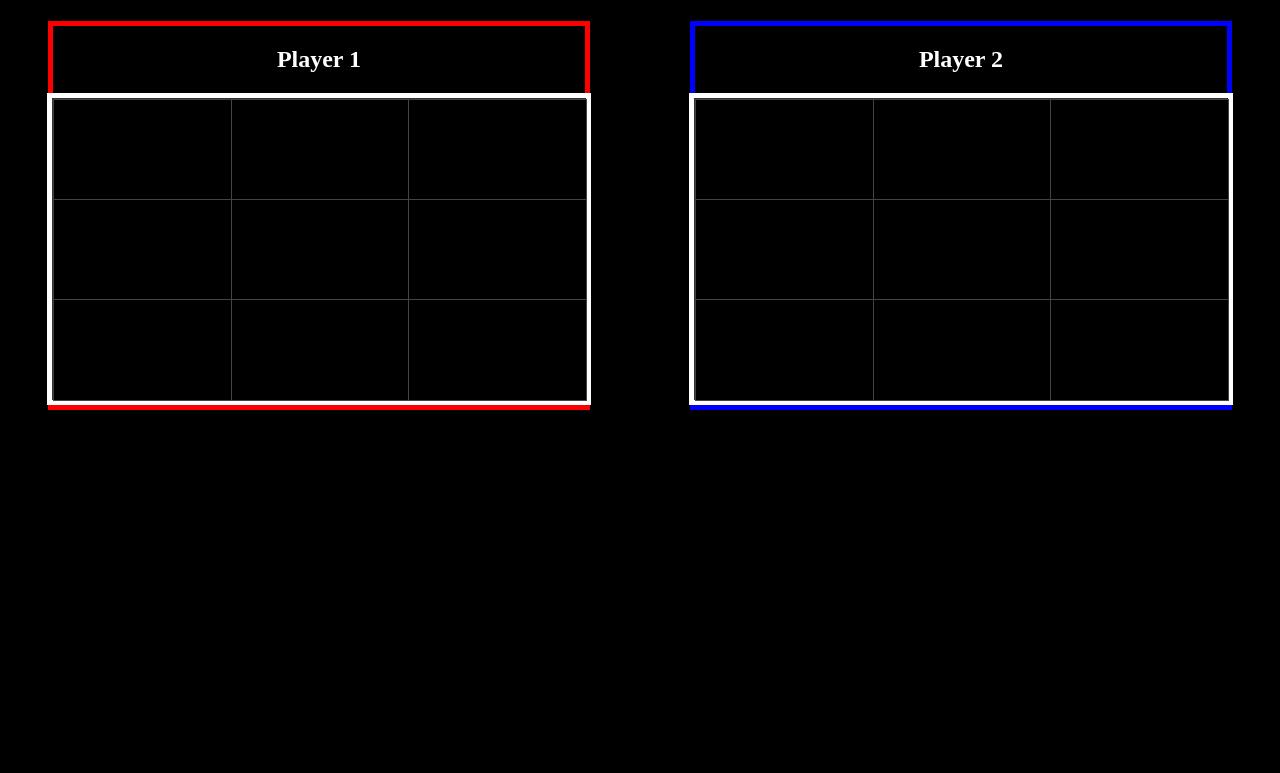
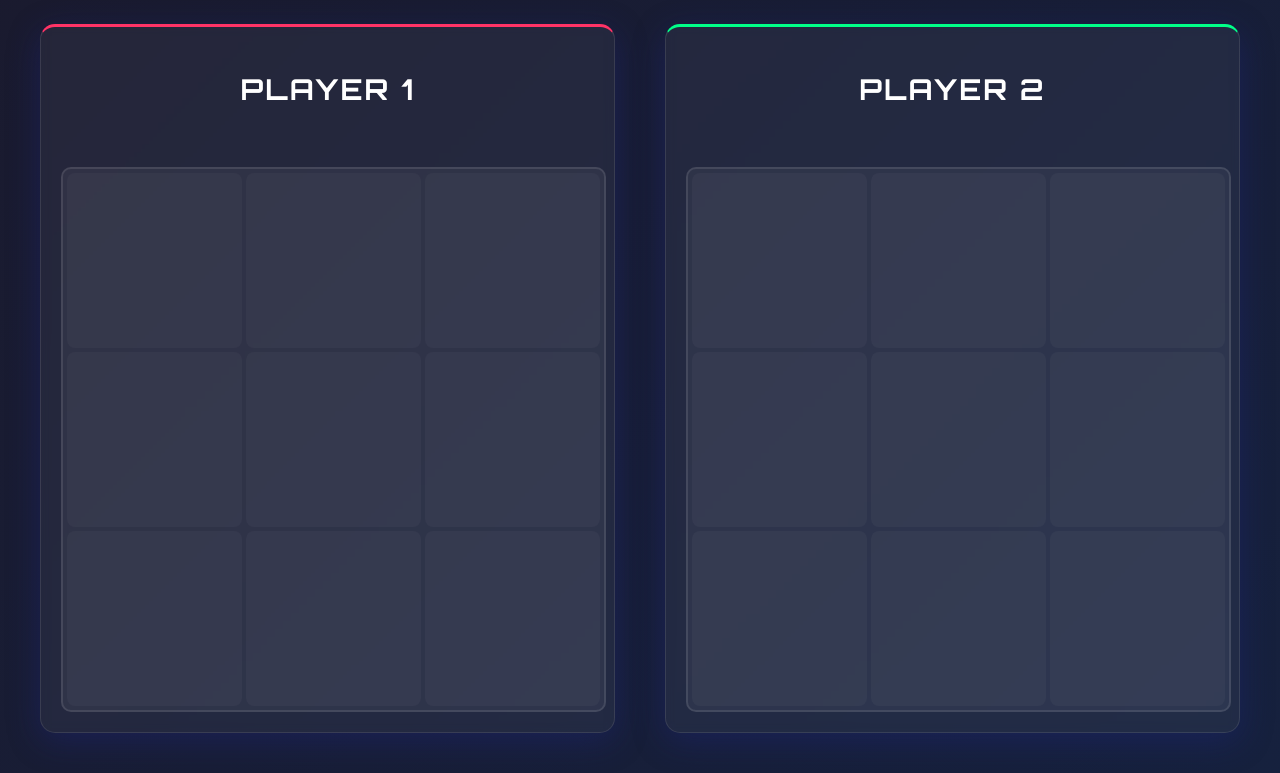
Before and after one commit to burhanuddin20/battleships, a website built with webpack: page src/index.html in a window 1280 px wide. Shown: the part 107-880 px from the top of the page. Before the commit the page ends 800 px from the top, so only its background shows below. Built offline with nearby package versions, Linux system fonts and the light colour scheme.

Commit message:
look nicer

```diff
--- a/src/index.html
+++ b/src/index.html
@@ -4,6 +4,7 @@
     <meta charset="UTF-8" />
     <meta name="viewport" content="width=device-width, initial-scale=1.0" />
     <title>Battleship</title>
+    <link href="https://fonts.googleapis.com/css2?family=Orbitron:wght@400;500;700&display=swap" rel="stylesheet">
   </head>
   <body>
     <div class="title">
--- a/src/styles.css
+++ b/src/styles.css
@@ -1,5 +1,9 @@
 body {
-  background-color: black;
+  background: linear-gradient(135deg, #1a1a2e 0%, #16213e 100%);
+  font-family: 'Orbitron', sans-serif;
+  margin: 0;
+  padding: 20px;
+  min-height: 100vh;
 }
 
 .title {
@@ -7,11 +11,16 @@ body {
   text-align: center;
   justify-content: center;
   align-items: center;
+  margin-bottom: 40px;
 }
 
 h1 {
-  color: white;
-  font-size: 2em;
+  color: #00ff88;
+  font-size: 3.5em;
+  text-transform: uppercase;
+  letter-spacing: 4px;
+  text-shadow: 0 0 10px rgba(0, 255, 136, 0.5);
+  margin: 0;
 }
 
 .container {
@@ -19,65 +28,65 @@ h1 {
   flex-direction: row;
   align-items: center;
   justify-content: space-evenly;
-  min-height: 200px;
-  height: 100%;
-  gap: 100px;
-  margin: 20px;
+  gap: 50px;
+  margin: 20px auto;
+  max-width: 1200px;
+}
+
+.player-1, .player-2 {
+  background: rgba(255, 255, 255, 0.05);
+  border-radius: 15px;
   padding: 20px;
+  width: 45%;
+  backdrop-filter: blur(5px);
+  box-shadow: 0 8px 32px 0 rgba(31, 38, 135, 0.37);
+  border: 1px solid rgba(255, 255, 255, 0.1);
+  transition: transform 0.3s ease;
 }
 
 .player-1 {
-  border: 5px solid red;
-  width: 50%;
-  height: 100%;
-  display: flex;
-  justify-content: center;
-  align-items: center;
-  flex-direction: column;
+  border-top: 3px solid #ff3366;
 }
 
 .player-2 {
-  border: 5px solid blue;
-  width: 50%;
-  height: 100%;
-  display: flex;
-  justify-content: center;
-  align-items: center;
-  flex-direction: column;
+  border-top: 3px solid #00ff88;
 }
 
 .container h2 {
-  color: white;
-  font-size: 1.5em;
+  color: #fff;
+  font-size: 1.8em;
+  margin-bottom: 20px;
+  text-transform: uppercase;
+  letter-spacing: 2px;
 }
 
 .gameboard {
-  border: 5px solid white;
+  border: 2px solid rgba(255, 255, 255, 0.1);
+  border-radius: 10px;
   width: 100%;
-  height: 300px; /* Fixed height for the board */
+  aspect-ratio: 1;
   display: grid;
   grid-template-columns: repeat(3, 1fr);
   grid-template-rows: repeat(3, 1fr);
-  gap: 1px;
-  background-color: #333; /* For grid lines */
-  padding: 1px;
+  gap: 4px;
+  background-color: rgba(255, 255, 255, 0.05);
+  padding: 4px;
 }
 
 .grid-cell {
-  background-color: black;
-  width: 100%;
-  height: 100%;
-  border: 1px solid #444;
+  background: rgba(255, 255, 255, 0.03);
+  border-radius: 8px;
   cursor: pointer;
   display: flex;
   justify-content: center;
   align-items: center;
-  font-size: 1.5em;
-  transition: background-color 0.3s ease;
+  font-size: 2em;
+  transition: all 0.3s ease;
 }
 
 .grid-cell:hover {
-  background-color: #222;
+  background: rgba(255, 255, 255, 0.1);
+  transform: scale(0.98);
 }
 
 .winner-message {
@@ -85,26 +94,45 @@ h1 {
   top: 50%;
   left: 50%;
   transform: translate(-50%, -50%);
-  background-color: rgba(0, 0, 0, 0.9);
-  color: white;
-  padding: 2rem;
-  border: 2px solid white;
+  background: rgba(26, 26, 46, 0.95);
+  color: #00ff88;
+  padding: 3rem;
+  border-radius: 15px;
+  border: 2px solid rgba(0, 255, 136, 0.3);
   font-size: 2em;
   z-index: 100;
+  text-align: center;
+  box-shadow: 0 0 50px rgba(0, 255, 136, 0.2);
+  backdrop-filter: blur(10px);
 }
 
 .reset-button {
-  margin-top: 20px;
-  padding: 10px 20px;
+  margin-top: 30px;
+  padding: 15px 30px;
   font-size: 1.2em;
-  background-color: white;
-  color: black;
+  background: linear-gradient(45deg, #ff3366, #ff6b6b);
+  color: white;
   border: none;
-  border-radius: 5px;
+  border-radius: 25px;
   cursor: pointer;
-  transition: background-color 0.3s ease;
+  font-family: 'Orbitron', sans-serif;
+  text-transform: uppercase;
+  letter-spacing: 2px;
+  transition: all 0.3s ease;
+  box-shadow: 0 5px 15px rgba(255, 51, 102, 0.3);
 }
 
 .reset-button:hover {
-  background-color: #ddd;
+  transform: translateY(-2px);
+  box-shadow: 0 8px 20px rgba(255, 51, 102, 0.4);
 }
+
+@keyframes pulse {
+  0% { transform: scale(1); }
+  50% { transform: scale(1.05); }
+  100% { transform: scale(1); }
+}
+
+.winner-message {
+  animation: pulse 2s infinite;
+}
```
